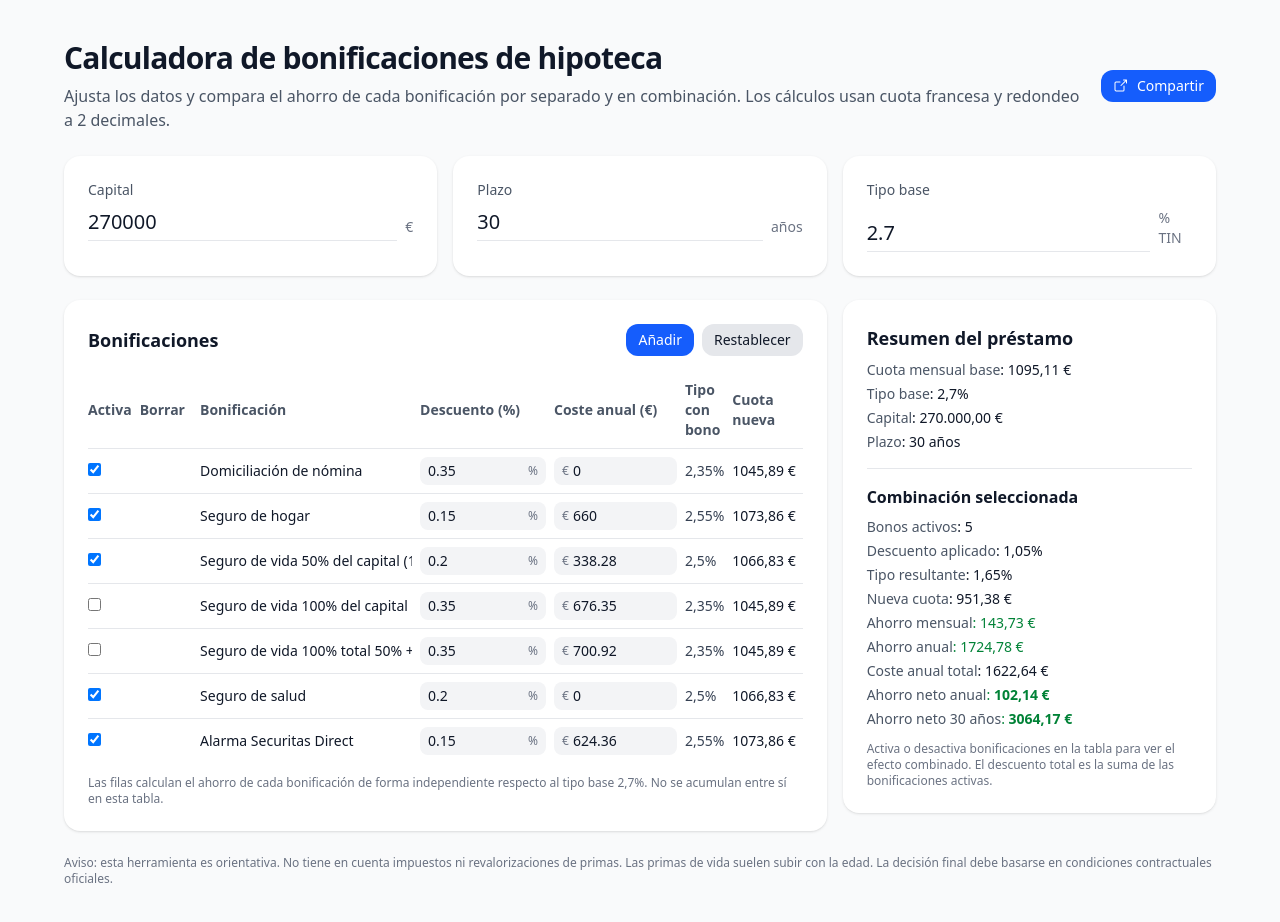
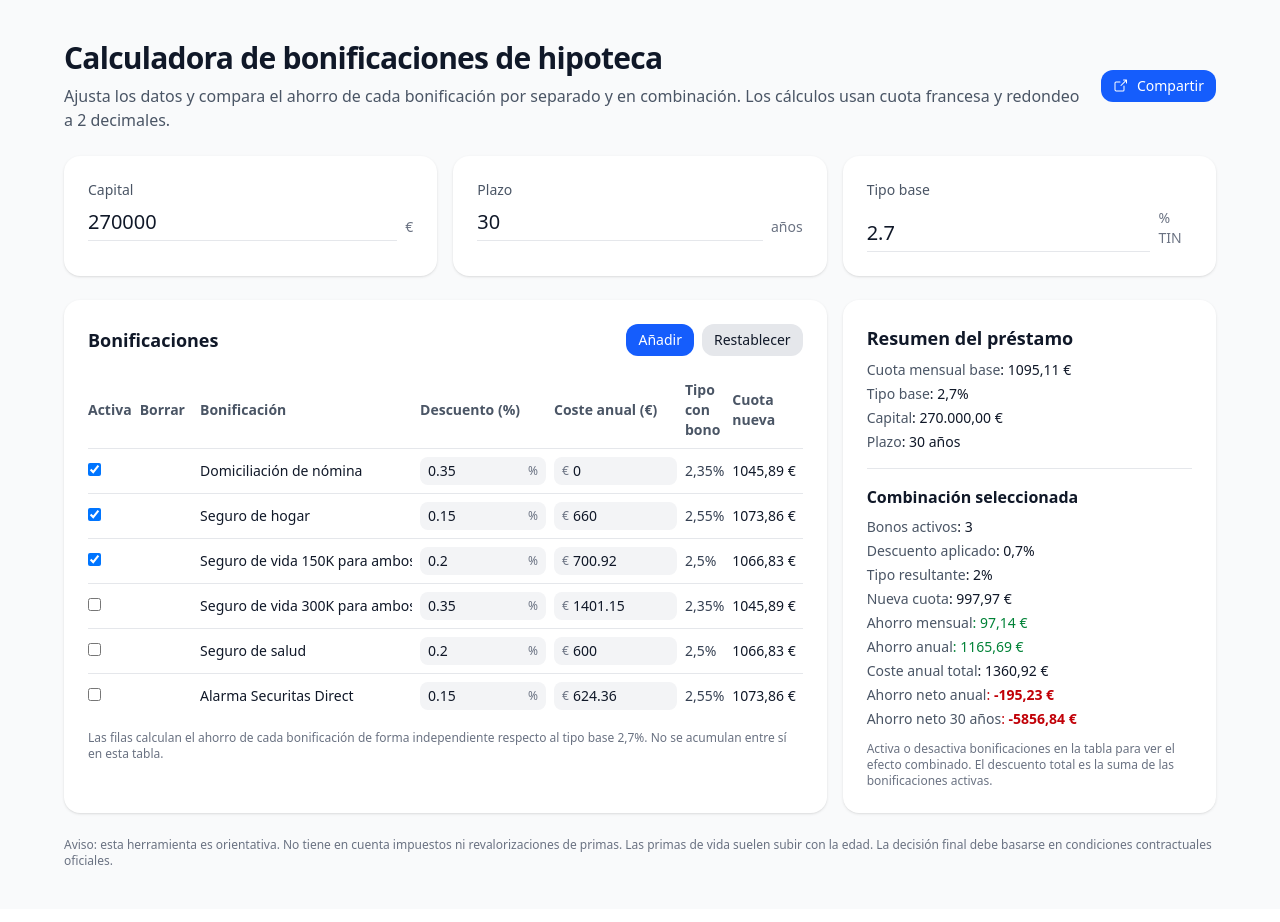
Before and after one commit to victoriano/hipotecas, a React (Vite) app: page / in a window 1280 px wide. Shown: the top 922 px of the page. Built offline with nearby package versions, Linux system fonts and the light colour scheme.

Commit message:
feat: add back health insurance bonus (600€/year) disabled by default; update defaults

```diff
--- a/src/MortgageBonusCalculator.tsx
+++ b/src/MortgageBonusCalculator.tsx
@@ -20,15 +20,14 @@ export default function MortgageBonusCalculator() {
   const [years, setYears] = useState(30);
   const [baseRatePct, setBaseRatePct] = useState(2.7); // % anual
 
-  // Bonificaciones por defecto según tu email
+  // Bonificaciones por defecto
   const [bonuses, setBonuses] = useState<Bonus[]>([
     { id: "nomina", name: "Domiciliación de nómina", discountPct: 0.35, annualCost: 0, enabled: true },
     { id: "hogar", name: "Seguro de hogar", discountPct: 0.15, annualCost: 660, enabled: true },
-    { id: "vida50", name: "Seguro de vida 50% del capital (1 persona)", discountPct: 0.20, annualCost: 338.28, enabled: true },
-    { id: "vida100_1", name: "Seguro de vida 100% del capital (1 persona)", discountPct: 0.35, annualCost: 676.35, enabled: false },
-    { id: "vida100_total", name: "Seguro de vida 100% total 50% + 50% (2 personas)", discountPct: 0.35, annualCost: 338.28 + 362.64, enabled: false },
-    { id: "salud", name: "Seguro de salud", discountPct: 0.20, annualCost: 0, enabled: true },
-    { id: "alarma", name: "Alarma Securitas Direct", discountPct: 0.15, annualCost: 52.03 * 12, enabled: true },
+    { id: "vida_combo_150", name: "Seguro de vida 150K para ambos", discountPct: 0.20, annualCost: 700.92, enabled: true },
+    { id: "vida_combo_300", name: "Seguro de vida 300K para ambos", discountPct: 0.35, annualCost: 1401.15, enabled: false },
+    { id: "salud", name: "Seguro de salud", discountPct: 0.20, annualCost: 600, enabled: false },
+    { id: "alarma", name: "Alarma Securitas Direct", discountPct: 0.15, annualCost: 52.03 * 12, enabled: false },
   ]);
 
   // Estado para deshacer borrado
@@ -167,11 +166,10 @@ export default function MortgageBonusCalculator() {
     setBonuses([
       { id: "nomina", name: "Domiciliación de nómina", discountPct: 0.35, annualCost: 0, enabled: true },
       { id: "hogar", name: "Seguro de hogar", discountPct: 0.15, annualCost: 660, enabled: true },
-      { id: "vida50", name: "Seguro de vida 50% del capital (1 persona)", discountPct: 0.20, annualCost: 338.28, enabled: true },
-      { id: "vida100_1", name: "Seguro de vida 100% del capital (1 persona)", discountPct: 0.35, annualCost: 676.35, enabled: false },
-      { id: "vida100_total", name: "Seguro de vida 100% total 50% + 50% (2 personas)", discountPct: 0.35, annualCost: 700.92, enabled: false },
-      { id: "salud", name: "Seguro de salud", discountPct: 0.20, annualCost: 0, enabled: true },
-      { id: "alarma", name: "Alarma Securitas Direct", discountPct: 0.15, annualCost: 624.36, enabled: true },
+      { id: "vida_combo_150", name: "Seguro de vida 150K ambos", discountPct: 0.20, annualCost: 700.92, enabled: true },
+      { id: "vida_combo_300", name: "Seguro de vida 300K ambos", discountPct: 0.20, annualCost: 1401.15, enabled: false },
+      { id: "salud", name: "Seguro de salud", discountPct: 0.20, annualCost: 600, enabled: false },
+      { id: "alarma", name: "Alarma Securitas Direct", discountPct: 0.15, annualCost: 624.36, enabled: false },
     ]);
   }
 
```
